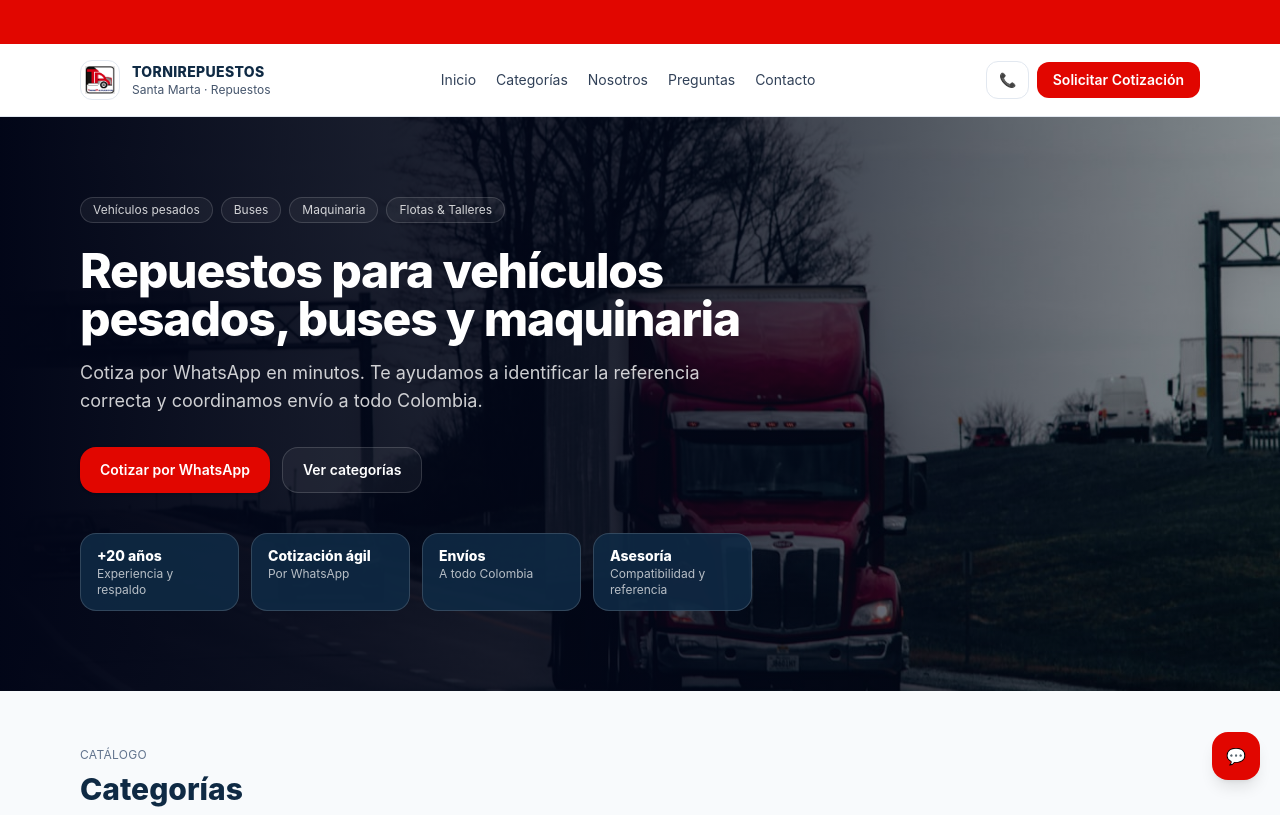
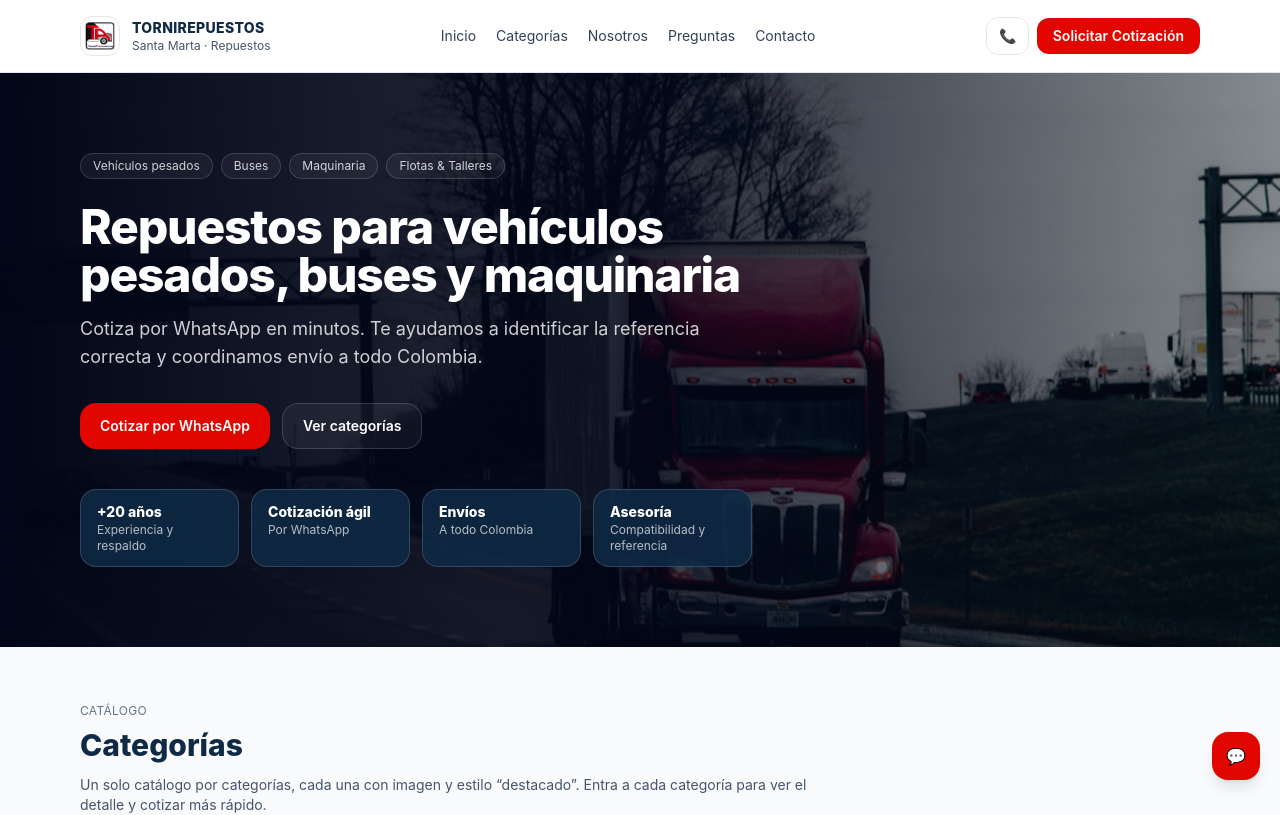
Before and after one commit to julianchocmanrique/Tornirepuestos-web, a Next.js app: page / in a window 1280 px wide. Shown: the top 815 px of the page. Built offline with nearby package versions, Linux system fonts and the light colour scheme.

Commit message:
Remove red strip above header

```diff
--- a/src/app/page.tsx
+++ b/src/app/page.tsx
@@ -139,9 +139,6 @@ function SecondaryButton({
 export default function Page() {
   return (
     <div className="min-h-screen bg-white text-slate-900">
-      {/* BRAND STRIP */}
-      <div className="h-11 bg-[var(--tp-action-primary)]" />
-
       {/* HEADER */}
       <header className="sticky top-0 z-50 border-b border-slate-200 bg-white">
         <div className="mx-auto flex max-w-6xl items-center justify-between gap-4 px-4 py-4">
```
